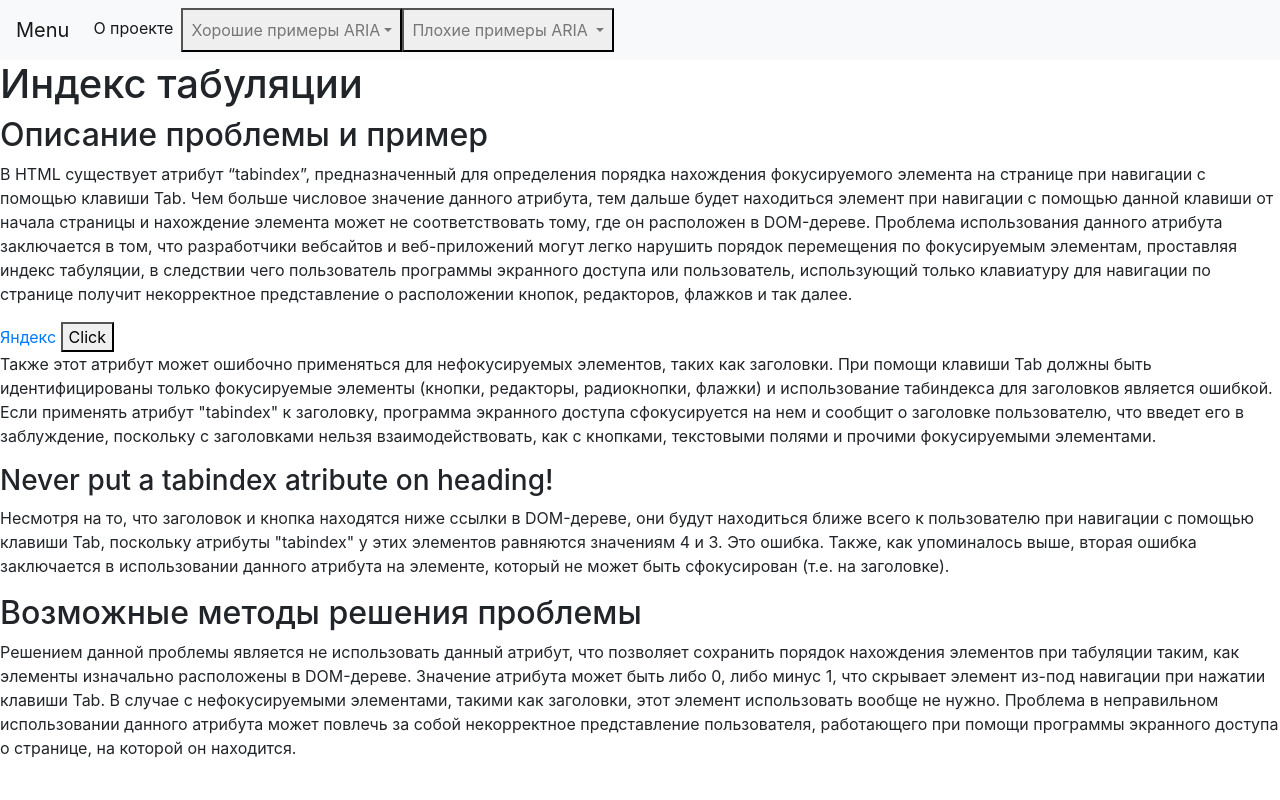
After one commit to sevapopov2/wai-aria-inspection, a Django app: template server/templates/main/bad-examples/tabindex.html in a window 1280 px wide. The commit adds this page. Run offline with Django 4.2, Linux system fonts and the light colour scheme; the template is opened without the code that fills it, so the values that code supplies are empty; some libraries are stand-ins or nearby versions.

Commit message:
Bad examples. Add tabindex example.

```diff
--- a/server/apps/main/urls.py
+++ b/server/apps/main/urls.py
@@ -23,5 +23,7 @@ urlpatterns = [
          name='broken-semantics-good-example'),
     path('good-examples/redundant-semantics',
          views.RedundantSemanticsGoodExample.as_view(),
-         name='redundant-semantics-good-example')
+         name='redundant-semantics-good-example'),
+    path('bad-examples/tabindex-bad-example', views.TabindexBadExample.as_view(),
+         name='tabindex-bad-example')
 ]
--- a/server/apps/main/views.py
+++ b/server/apps/main/views.py
@@ -27,6 +27,12 @@ class RedundantSemanticsBadExample(generic.TemplateView):
     template_name = 'main/bad-examples/redundant-semantics.html'
 
 
+class TabindexBadExample(generic.TemplateView):
+    """Bad examples tabindex generic view."""
+
+    template_name = 'main/bad-examples/tabindex.html'
+
+
 class GoodMenuExampleView(generic.TemplateView):
     """Good menu example generic view."""
 
--- /dev/null
+++ b/server/templates/main/bad-examples/tabindex.html
@@ -0,0 +1,22 @@
+{% extends "main/base.html" %}
+{% block title %}Индекс табуляции{% endblock %}
+{% block content %}
+<h1 id="tabindex-example-heading">Индекс табуляции</h1>
+<h2>Описание проблемы и пример</h2>
+<p>В HTML существует атрибут “tabindex”, предназначенный для определения порядка нахождения фокусируемого элемента на странице при навигации с
+    помощью клавиши Tab.
+    Чем больше числовое значение данного атрибута, тем дальше будет находиться элемент при навигации с помощью данной клавиши от начала страницы и нахождение элемента может не соответствовать тому, где он расположен в DOM-дереве.
+    Проблема использования данного атрибута заключается в том, что разработчики вебсайтов и веб-приложений могут легко нарушить порядок перемещения по фокусируемым элементам, проставляя индекс табуляции, в следствии чего пользователь программы экранного доступа или пользователь, использующий только клавиатуру для навигации по странице получит некорректное представление о расположении кнопок, редакторов, флажков и так далее.</p>
+    <a href="https://yandex.ru" tabindex="5">Яндекс</a>
+    <button tabindex="4">Click</button>
+    <p>Также этот атрибут может ошибочно применяться для нефокусируемых элементов, таких как заголовки. При помощи клавиши Tab должны быть идентифицированы только фокусируемые элементы (кнопки, редакторы, радиокнопки, флажки) и использование табиндекса для заголовков является ошибкой. Если применять атрибут "tabindex" к заголовку, программа экранного доступа сфокусируется на нем и сообщит о заголовке пользователю, что введет его в заблуждение, поскольку с заголовками нельзя взаимодействовать, как с кнопками, текстовыми полями и прочими фокусируемыми элементами.</p>
+    <h3 tabindex="3">Never put a tabindex atribute on heading!</h3>
+    <p>Несмотря на то, что заголовок и кнопка находятся ниже ссылки в DOM-дереве, они будут находиться ближе всего к пользователю при навигации с помощью клавиши Tab, поскольку атрибуты "tabindex" у этих элементов равняются значениям 4 и 3. Это ошибка. Также, как упоминалось выше, вторая ошибка заключается в использовании данного атрибута на элементе, который не может быть сфокусирован (т.е. на заголовке).</p>
+    <h2>Возможные методы решения проблемы</h2>
+    <p>Решением данной проблемы является не использовать данный атрибут, что позволяет сохранить порядок нахождения
+    элементов при табуляции таким, как элементы изначально расположены в DOM-дереве.
+    Значение атрибута может быть либо 0, либо минус 1, что скрывает элемент из-под навигации при нажатии клавиши Tab.
+    В случае с нефокусируемыми элементами, такими как заголовки, этот элемент использовать вообще не нужно.
+    Проблема в неправильном использовании данного атрибута может повлечь за собой некорректное представление
+    пользователя, работающего при помощи программы экранного доступа о странице, на которой он находится.</p>
+    {% endblock %}
--- a/server/templates/main/main-menu.html
+++ b/server/templates/main/main-menu.html
@@ -38,6 +38,8 @@
                     <a class="dropdown-item" href="{% url 'main:redundant-semantics-bad-example' %}"
                         id="bad-example-3">Добавление излишней
                         семантики</a>
+                    <a class="dropdown-item" href="{% url 'main:tabindex-bad-example' %}"
+                        id="tabindex-bad-example">Использование индекса табуляции</a>
                 </div>
             </li>
         </ul>
```
